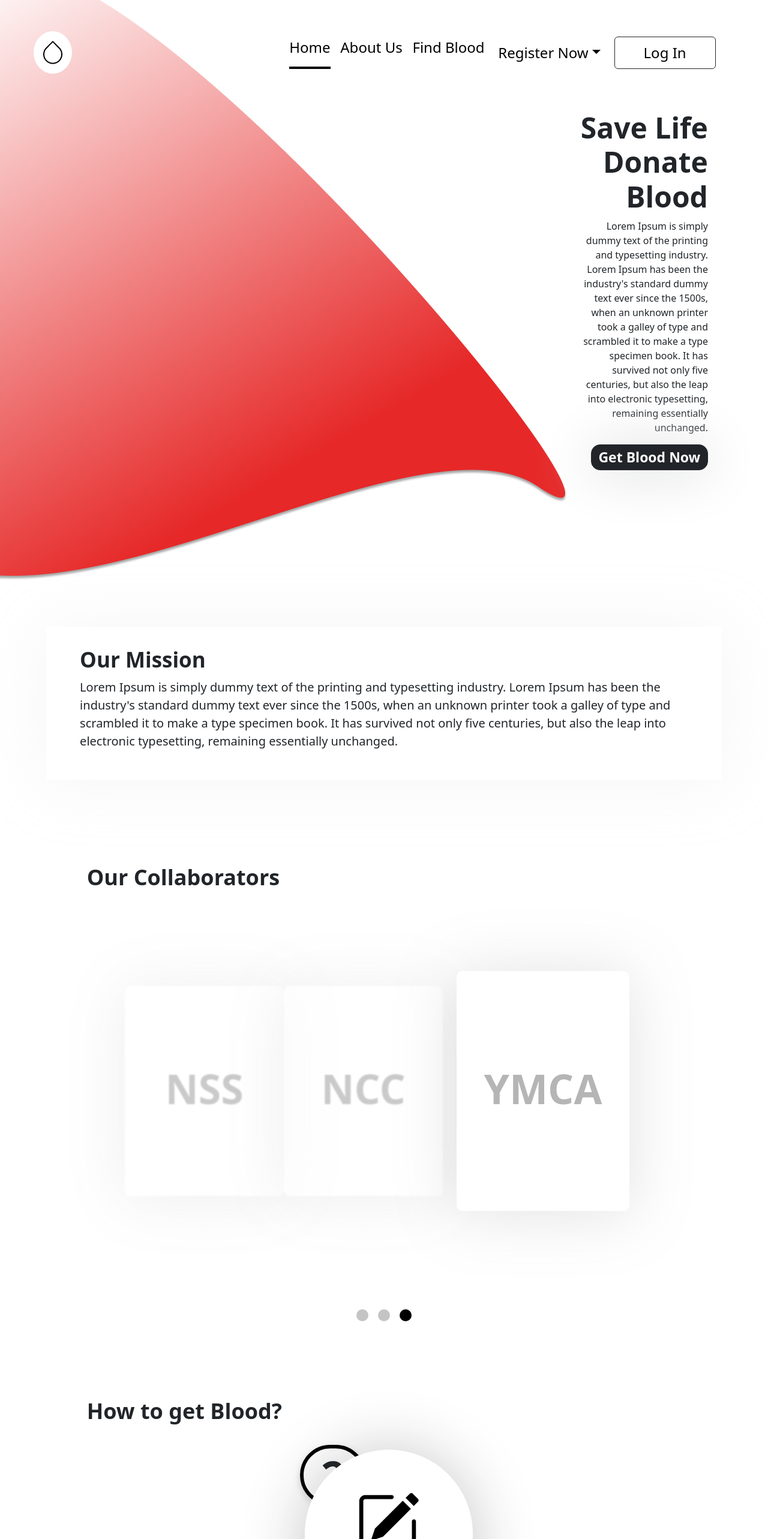
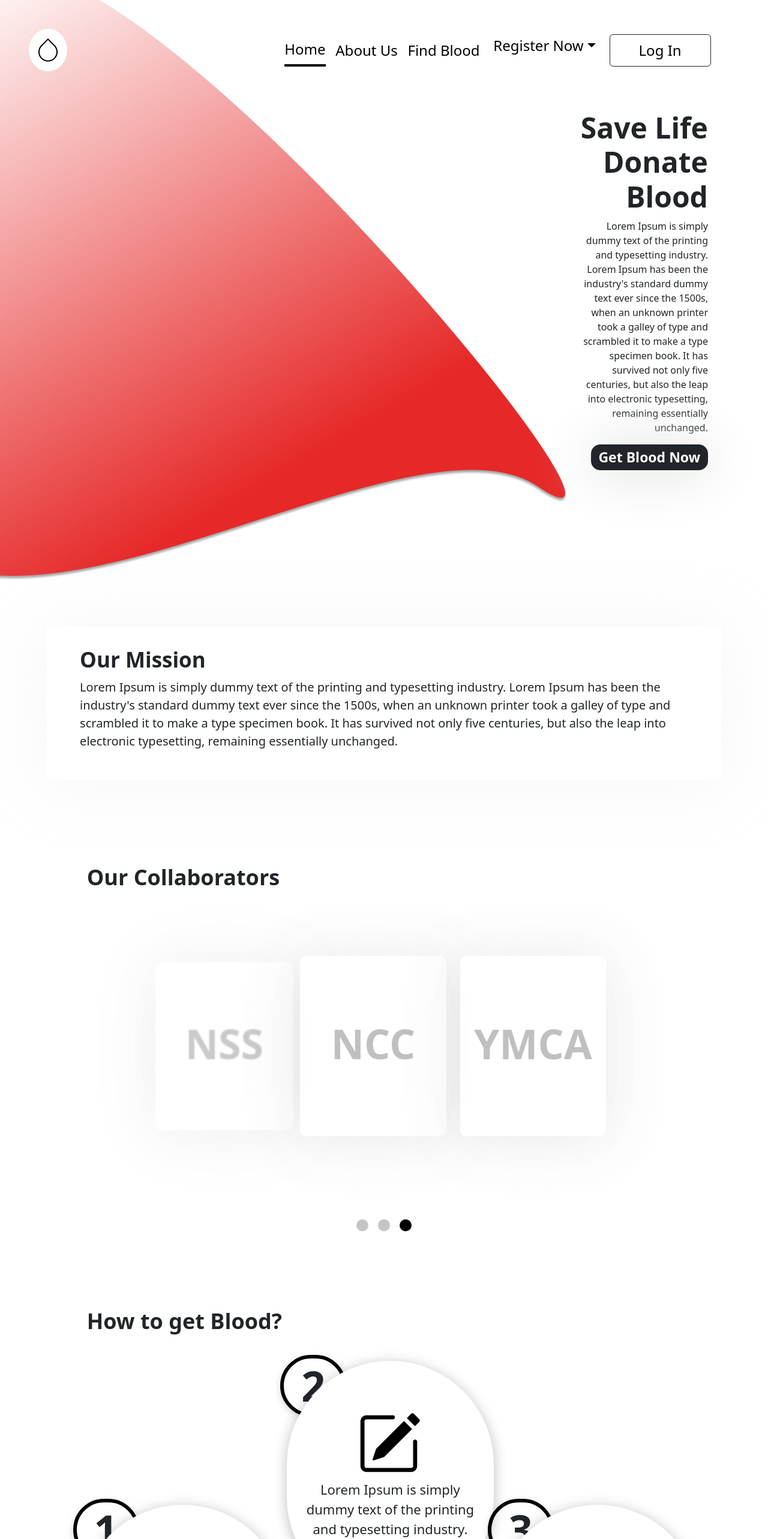
Before and after one commit to HishamIsmailp/BloodLink-web, a Next.js app: page / in a window 1280 px wide. Shown: the top 2566 px of the page at 60% size. Built offline with nearby package versions, Linux system fonts and the light colour scheme.

Commit message:
Fix errors and make corrections on various pages

```diff
--- a/src/app/aboutUs/page.tsx
+++ b/src/app/aboutUs/page.tsx
@@ -4,9 +4,7 @@ import NavBar from "../components/NavBar";
 function AboutUs() {
   return (
     <div>
-      <div className="p-5 m-2 position-fixed top-0 w-100">
-        <NavBar />
-      </div>
+      <div className="position-fixed top-0 w-100"><NavBar /></div>
       page
     </div>
   );
--- a/src/app/components/NavBar.tsx
+++ b/src/app/components/NavBar.tsx
@@ -14,7 +14,8 @@ export default function NavBar() {
   };
 
   return (
-    <nav className="d-flex align-items-center justify-content-between w-100">
+    <div className="p-5 w-100">
+      <nav className="d-flex align-items-center justify-content-between w-100 z-3">
       <Link href={"/"} className="d-flex bg-white rounded-circle p-3">
         <Image src={Logo} alt="logo-img" className="justify-content-start" />
       </Link>
@@ -36,17 +37,17 @@ export default function NavBar() {
         <Link
           className={Style.navLinks}
           style={{ borderBottom: getActivePage(pathname, "/findBlood") }}
-          href={"/find-blood"}
+          href={"/findBlood"}
         >
           Find Blood
         </Link>
           <button
             type="button"
-            className={`${Style.navLinks} ${Style.navDropDown} border-0 dropdown-toggle`}
+            className={`${Style.navLinks} ${Style.navDropDown} dropdown-toggle pb-3`}
             style={{
               borderBottom:
-                getActivePage(pathname, "/registerAsDonor") ||
-                getActivePage(pathname, "/registerAsOrganization"),
+                getActivePage(pathname, "/regAsDoner") ||
+                getActivePage(pathname, "/regAsOrg"),
             }}
             data-bs-toggle="dropdown"
             aria-expanded="false"
@@ -55,7 +56,7 @@ export default function NavBar() {
           </button>
           <ul className={`dropdown-menu`}>
             <li>
-              <Link className={`${Style.dropDownItem} dropdown-item`} href="/registerAsOrganization">
+              <Link className={`${Style.dropDownItem} dropdown-item`} href="/regAsOrg">
                 Register As Organization
               </Link>
             </li>
@@ -73,5 +74,6 @@ export default function NavBar() {
         </Link>
       </div>
     </nav>
+    </div>
   );
 }
--- a/src/app/page.tsx
+++ b/src/app/page.tsx
@@ -10,7 +10,7 @@ import Style from "./page.module.css";
 export default function Home() {
   return (
     <>
-      <div className="p-5 m-2 mt-1 position-fixed top-0 w-100"><NavBar /></div>
+    <div className="position-fixed top-0 w-100"><NavBar /></div>
     <Banner />
     <OurMission />
     <OurCollaborators />
--- a/src/app/regAsDoner/layout.tsx
+++ b/src/app/regAsDoner/layout.tsx
@@ -8,7 +8,7 @@ export default function regAsDonerLayout({
     return (
       <html lang="en">
         <body>
-          <div className=" p-3 top-0 w-100"><NavBar /></div>
+          <div className="position-sticky top-0"><NavBar /></div>
           <div>{children}</div>
           </body>
       </html>
--- a/src/styles/GetBlood.module.css
+++ b/src/styles/GetBlood.module.css
@@ -1,6 +1,8 @@
+/* General styles */
 .getBloodContainer {
   padding: 5%;
 }
+
 .mainTitle {
   font-size: 36px;
   font-weight: 700;
@@ -8,6 +10,7 @@
   margin-bottom: 3%;
 }
 
+/* Section: getBloodContent */
 .getBloodContent {
   display: flex;
   justify-content: space-between;
@@ -16,40 +19,49 @@
   height: 800px;
   width: 100%;
   background-image: url("../utils/images/get-blood-life.png");
-  background-size: 670px;
+  background-size: 36vw;
   background-repeat: no-repeat;
   background-position: center bottom;
-}
-
-.getBloodItems, .getBloodItemsCenter{
-    background-color: white;
-    position: relative;
-    width: 27%;
+  box-shadow: none;
   z-index: -4;
 }
 
-.getBloodItemsCenter{
-    align-self: self-start;
+/* Section: getBloodItems and getBloodItemsCenter */
+.getBloodItems,
+.getBloodItemsCenter {
+  background-color: white;
+  width: 28vw;
+  height: 40vh;
+  position: relative;
+  background-color: transparent;
+  box-shadow: none;
+  z-index: -1;
 }
 
-.getBloodItemsCount{
+.getBloodItemsCenter {
+  align-self: flex-start;
+}
+
+.getBloodItemsCount {
   font-size: 70px;
   font-weight: 700;
   text-align: center;
   width: 110px;
   padding: 1%;
+  z-index: -4;
+  background-color: transparent;
   border: 6px solid #000;
   box-shadow: 0px 4px 10px 2px #91909040;
- border-radius: 60px;
+  border-radius: 100px;
 }
 
-.getBloodItemsContent{
-  z-index: 2;
+.getBloodItemsContent {
   width: 100%;
   height: 400px;
   position: absolute;
   margin: 3%;
   padding: 5%;
+  z-index: 2;
   display: flex;
   flex-direction: column;
   align-items: center;
@@ -57,15 +69,15 @@
   top: 0;
   background-color: #fff;
   border-radius: 400px;
-    box-shadow: 0px 4px 100px 2px #201e1e40;
+  box-shadow: 0px 4px 20px 2px #201e1e40;
 }
 
-.getBloodItemImg{
+.getBloodItemImg {
   border-radius: 30px;
   margin-bottom: 4%;
 }
 
-.getBloodItemText{
+.getBloodItemText {
   text-align: center;
-    font-size:22px;
+  font-size: 22px;
 }
--- a/src/styles/NavBar.module.css
+++ b/src/styles/NavBar.module.css
@@ -6,14 +6,16 @@
 }
 .navLinks{
     text-decoration: none;
-    align-items: center;
+    align-content: center;
     font-size: 24px !important;
     color: #000;
     font-weight: 400 !important;
 }
 .navDropDown{
     background-color: transparent;
+    border: 0px solid ;
 }
 .dropDownItem{
     font-size: 18px !important;
+
 }
--- a/src/styles/OurCollaborators.module.css
+++ b/src/styles/OurCollaborators.module.css
@@ -27,7 +27,7 @@
   display: flex;
   justify-content: center;
   align-items: center;
-  height: 600px;
+  height: 450px;
 }
 
 .collaborator {
@@ -37,18 +37,18 @@
   background-color: #fff;
   box-shadow: 0px 4px 100px 2px #a5a4a440;
   border-radius: 10px;
-  width: 23%;
+  width: 18vw;
   z-index: -3;
-  height: 350px;
+  height: 35vh;
   opacity: 0.7;
   filter: blur(1px);
-  transition: all 0.3s ease;
+  transition: all 0.6s ease-in-out;
 }
 
 .activeCollaborator {
   box-shadow: 0px 4px 100px 2px #8f8e8e40;
-  width: 25%;
-  height: 400px;
+  width: 20vw;
+  height: 40vh;
   opacity: 1;
   filter: blur(0px);
   margin: 0 2%;
```
Also changed, not shown: src/app/findBlood/page.tsx (added, +10 -0 lines), src/app/logIn/page.tsx (added, +7 -0 lines), src/app/regAsOrg/page.tsx (added, +11 -0 lines), src/app/registerAsOrganization/page.tsx (deleted, +0 -11 lines). Lines whose indentation alone changed are shown as unchanged.
